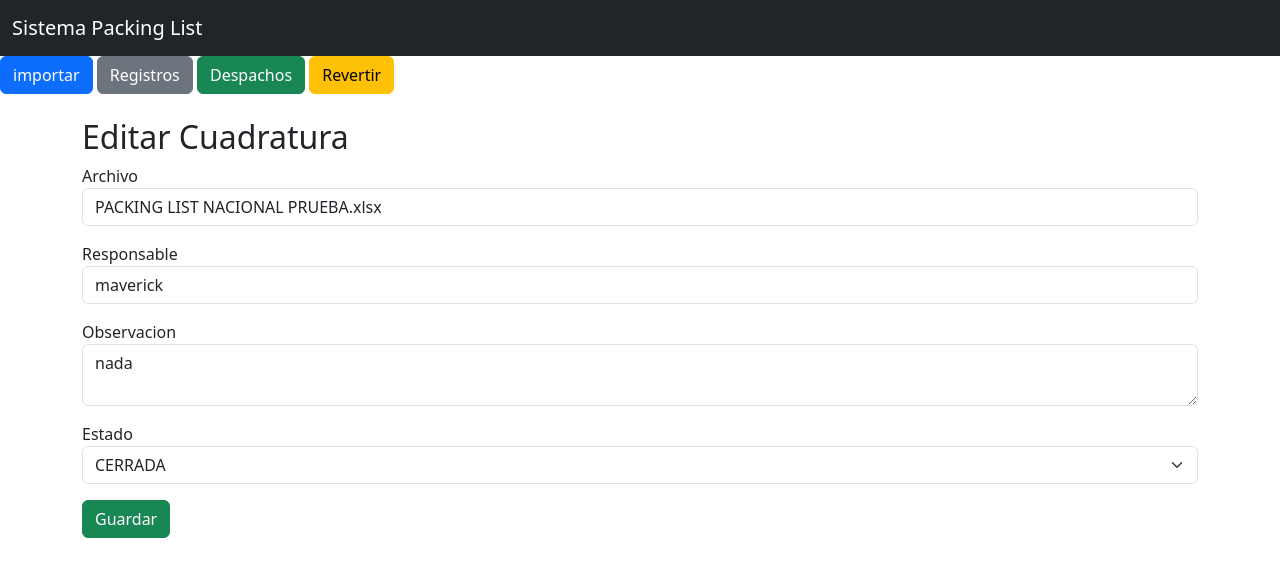
After one commit to MaverickMills/NACIONAL, a Flask app: page /editar_cuadratura/1 in a window 1280 px wide. The commit adds this page. Shown: the top 577 px of the page. Run offline with Flask 3, Linux system fonts and the light colour scheme; data comes from the database, SQL or seed files in the repository.

Commit message:
Edicion de responsable,observaciones y estado en archivos de cuadratura

```diff
--- a/app.py
+++ b/app.py
@@ -175,7 +175,7 @@ def editar(id):
                 Error: Debe indicar una fecha de despacho.
                 <br><br>
 
-                <a href ="javascript:history.black()">
+                <a href ="javascript:history.back()">
                 Volver
                 </a>
                 """
@@ -227,7 +227,7 @@ def actualizar_estado():
         if not registro:
             continue
         if nuevo_estado == "DESPACHADO":
-            registro.estado = "PENDIENTE"
+            registro.estado = "DESPACHADO"
             registro.fecha_despacho = fecha
         else:
             registro.estado = "PENDIENTE"
@@ -251,30 +251,20 @@ def cuadraturas():
     return render_template("cuadraturas.html", cuadraturas=cuadraturas)
 
 
-@app.route("/crear_cuadratura", methods=["GET", "POST"])
-def crear_cuadratura():
+@app.route("/editar_cuadratura/<int:id>", methods=["GET", "POST"])
+def editar_cuadratura(id):
+    cuadratura = Cuadratura.query.get_or_404(id)
     if request.method == "POST":
-        nueva = Cuadratura(
-            nombre_archivo=request.form["nombre_archivo"],
-            responsable=request.form["responsable"],
-            observacion=request.form["observacion"],
-        )
-        db.session.add(nueva)
+        cuadratura.responsable = request.form["responsable"]
+        cuadratura.observacion = request.form["observacion"]
+        cuadratura.estado = request.form["estado"]
         db.session.commit()
-
         return """
-        Cuadratura creada
+        Cuadratura actualizada
         <br><br>
-        <a href="/cuadraturas">Volver</a>
+        <a href="/cuadraturas>Volver</a>
         """
-    archivos = (
-        db.session.query(Consolidado.nombre_archivo)
-        .distinct()
-        .order_by(Consolidado.nombre_archivo.desc())
-        .all()
-    )
-
-    return render_template("crear_cuadratura.html", archivos=archivos)
+    return render_template("editar_cuadratura.html", cuadratura=cuadratura)
 
 
 @app.route("/importar", methods=["GET", "POST"])
@@ -458,6 +448,16 @@ def importar():
             continue
 
         db.session.commit()
+        cuadratura_existente = Cuadratura.query.filter_by(
+            nombre_archivo=archivo.filename
+        ).first()
+
+        if not cuadratura_existente:
+            nueva_cuadratura = Cuadratura(
+                nombre_archivo=archivo.filename, fecha_carga_archivo=datetime.now()
+            )
+            db.session.add(nueva_cuadratura)
+
         historial = HistorialCarga(
             nombre_archivo=archivo.filename,
             registro_guardados=guardados,
--- a/models.py
+++ b/models.py
@@ -121,7 +121,7 @@ class Consolidado(db.Model):
 
 
 class Cuadratura(db.Model):
-    __talblename__ = "cuadraturas"
+    __tablename__ = "cuadraturas"
 
     id = db.Column(db.Integer, primary_key=True)
     nombre_archivo = db.Column(db.String(255), nullable=False)
@@ -130,6 +130,8 @@ class Cuadratura(db.Model):
     hora_fin = db.Column(db.DateTime)
     responsable = db.Column(db.String(100))
     observacion = db.Column(db.Text)
+    estado = db.Column(db.String(20), default="ABIERTA")
+    fecha_carga_archivo = db.Column(db.DateTime)
 
 
 class HistorialCarga(db.Model):
--- /dev/null
+++ b/templates/editar_cuadratura.html
@@ -0,0 +1,57 @@
+{% extends "base.html" %}
+{% block contenido %}
+
+<h2>Editar Cuadratura</h2>
+<form method="POST">
+    <div class="mb-3">
+        <label>Archivo</label>
+        <input
+            type="text"
+            class="form-control"
+            value="{{ cuadratura.nombre_archivo  }}"
+            readonly
+        >
+    </div>
+    <div class="mb-3">
+        <label>Responsable</label>
+        <input
+            type="text"
+            name="responsable"
+            class="form-control"
+            value="{{ cuadratura.responsable or '' }}"
+        >
+    </div>
+    <div class="mb-3">
+        <label>Observacion</label>
+        <textarea
+            name="observacion"
+            class="form-control"
+        >{{ cuadratura.observacion or ''}}</textarea>
+    </div>
+    <div class="mb-3">
+        <label>Estado</label>
+        <select
+            name="estado"
+            class="form-select"
+        >
+            <option
+                value="ABIERTA"
+                {% if cuadratura.estado == "ABIERTA" %}
+                selected
+                {% endif %}
+            >
+                ABIERTA
+            </option>
+            <option
+                value="CERRADA"
+                {% if cuadratura.estado == "CERRADA" %}
+                selected
+                {% endif %}
+            >
+                CERRADA
+            </option>
+    </select>
+    </div>
+    <button type="submit" class="btn btn-success">Guardar</button>
+</form>
+{% endblock %}
```
Also changed, not shown: templates/crear_cuadratura.html (deleted, +0 -38 lines), templates/cuadraturas.html (+14 -2 lines), instance/sistema.db, 2 other files.
